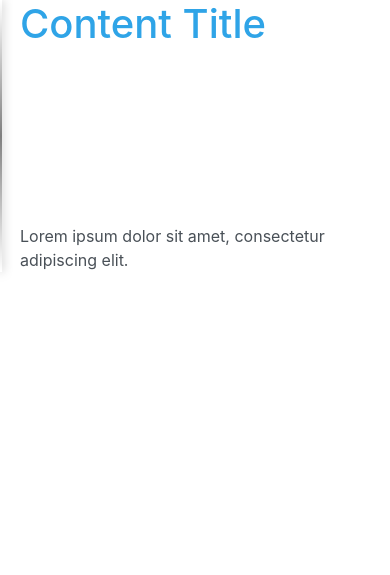
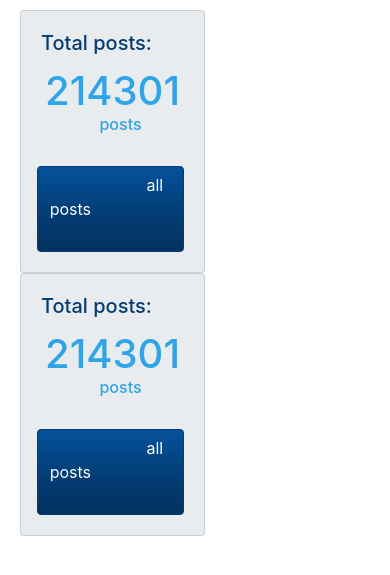
Before and after one commit to mohammadi1377/weblog_project, a FastAPI app: template weblog/Template/admin/admin.html in a window 390 px wide. Shown: the top 575 px of the page. Run offline with FastAPI, Linux system fonts and the light colour scheme; the template is opened without the code that fills it, so the values that code supplies are empty; some libraries are stand-ins or nearby versions.

Commit message:
card for dashboard added

```diff
--- a/weblog/Template/admin/admin.html
+++ b/weblog/Template/admin/admin.html
@@ -34,8 +34,10 @@
             left: 0;
             height: 100%;
             width: 2px;
-            background: linear-gradient(to bottom, rgba(0, 0, 0, 0) 0%, rgba(0, 0, 0, 0.5) 50%, rgba(0, 0, 0, 0) 100%);
+            background: linear-gradient(to bottom, rgba(0, 0, 0, 0) 0%, rgba(0, 123, 255, 1) 50%, rgba(0, 0, 0, 0) 100%);
+            /*background: linear-gradient(90deg, rgba(172,167,255,1) 0%, rgba(0,123,255,1) 4%, rgba(0,123,255,1) 96%, rgba(172,167,255,1) 100%);*/
             box-shadow: 0 0 10px rgba(0, 0, 0, 0.5);
+
         }
 
 
@@ -110,9 +112,43 @@
                 <!--                <h1>test</h1>-->
                 <!--                <br><br><br><br><br><br><br><br><br><br><br><br><br><br><br><br><br><br><br><br><br><br><br><br><br><br><br><br><br>-->
                 <!--                <h1>wrgwgw</h1>-->
-                <div class="line"></div>
-                <h1>Content Title</h1><br><br><br><br><br><br><br>
-                <p>Lorem ipsum dolor sit amet, consectetur adipiscing elit.</p>
+                <!--                <div class="line"></div>-->
+                <!--                <h1>Content Title</h1><br><br><br><br><br><br><br>-->
+                <!--                <p>Lorem ipsum dolor sit amet, consectetur adipiscing elit.</p>-->
+                <!--                <div class="card" style="width: 18rem;">-->
+                <!--&lt;!&ndash;                    <img class="card-img-top" src="..." alt="Card image cap">&ndash;&gt;-->
+                <!--                    <div class="card-body">-->
+                <!--                        <h5 class="card-title">All post:</h5>-->
+                <!--&lt;!&ndash;                        <p class="card-text">Some quick example text to build on the card title and make up the bulk of&ndash;&gt;-->
+                <!--&lt;!&ndash;                            the card's content.</p>&ndash;&gt;-->
+                <!--                        <h3 id="num_of_posts">200</h3>-->
+                <!--                        <a href="#" class="btn btn-info">all posts</a>-->
+                <!--                    </div>-->
+                <!--                </div>-->
+                <div class="row" style="margin-top: 10px">
+                    <div class="col-sm-6">
+                        <div class="card bg-Secondary w-50" style="margin-right: 10px">
+                            <div class="card-body">
+                                <h5 class="card-title text-info">Total posts:</h5>
+                                <!--                                <p class="card-text"> 200</p>-->
+<!--                                <h2>&emsp;200 <h6> &nbsp;posts</h6></h2>-->
+                                <h1 id="posts-num" class="text-center" style="margin-bottom: 0;">214301</h1><h6 class="text-center">&emsp;posts</h6><br style="margin-bottom: 0">
+                                <a href="#" class="btn btn-info float-right " style="min-width: 45px;">&emsp;&emsp;&emsp;&emsp;&emsp;&nbsp;&nbsp;all posts&emsp;&emsp;&emsp;&emsp;&emsp;&nbsp;&nbsp;</a>
+                            </div>
+                        </div>
+                    </div>
+                    <div class="col-sm-6">
+                        <div class="card bg-Secondary w-50">
+                            <div class="card-body">
+                                <h5 class="card-title text-info">Total posts:</h5>
+                                <!--                                <p class="card-text"> 200</p>-->
+<!--                                <h2>&emsp;200 <h6> &nbsp;posts</h6></h2>-->
+                                <h1 id="posts-num2" class="text-center" style="margin-bottom: 0;">214301</h1><h6 class="text-center">&emsp;posts</h6><br style="margin-bottom: 0">
+                                <a href="#" class="btn btn-info float-right " style="min-width: 45px;">&emsp;&emsp;&emsp;&emsp;&emsp;&nbsp;&nbsp;all posts&emsp;&emsp;&emsp;&emsp;&emsp;&nbsp;&nbsp;</a>
+                            </div>
+                        </div>
+                    </div>
+                </div>
             </div>
         </div>
     </div>
```
